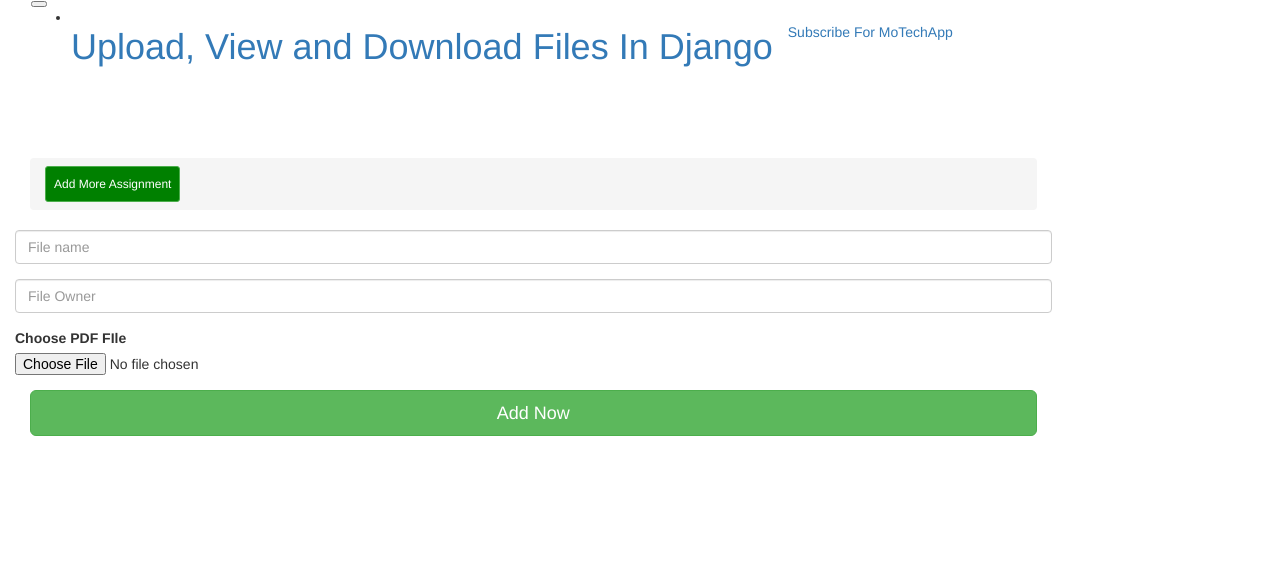
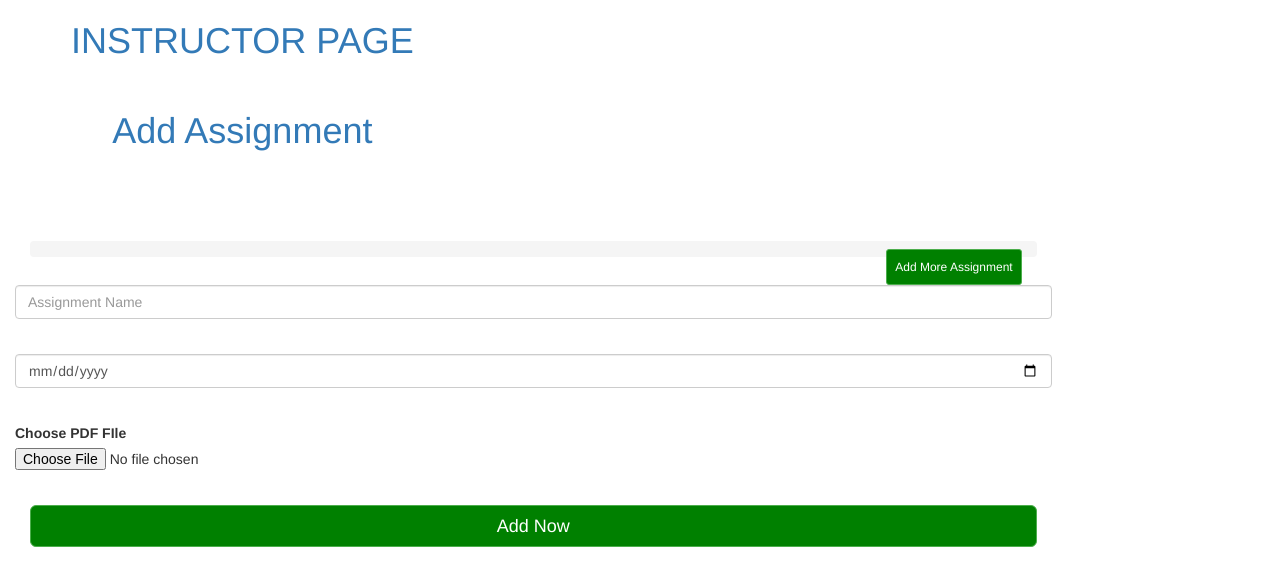
Before and after one commit to kabirulislam95/ClassWebsite, a Django app: page /myupload/ in a window 1280 px wide. Shown: the top 586 px of the page. Run offline with Django 3.2, Linux system fonts and the light colour scheme; some libraries are stand-ins or nearby versions.

Commit message:
fix the fifes for instructor

```diff
--- a/classweb/classweb/settings.py
+++ b/classweb/classweb/settings.py
@@ -158,4 +158,4 @@ EMAIL_HOST_USER = 'ikabirul1010@gmail.com'
 EMAIL_USE_TLS = True
 DEFAULT_FROM_EMAIL =  'ikabirul1010@gmail.com'
 EMAIL_PORT = 587
-EMAIL_HOST_PASSWORD = 'ForTecheria'
+EMAIL_HOST_PASSWORD = 'America007@'
--- a/classweb/classweb/urls.py
+++ b/classweb/classweb/urls.py
@@ -46,8 +46,8 @@ urlpatterns = [
     path('pelcon', views.PelconView.as_view(), name="pelcon"),
      path('pelcon2', views.PelconView2.as_view(), name="pelcon2"),
     path('myupload/', views.myUpload, name='myupload'),
-    path('upload/', views.uploadFile, name='upload'),
-    path('files/', views.FileView.as_view(), name='files'),
+    # path('upload/', views.uploadFile, name='upload'),
+    #path('files/', views.FileView.as_view(), name='files'),
     path('pelconUpload/', views.pelconUpload, name='pelconUpload'),
     path('activate/<uidb64>/<token>',VerificationView.as_view(), name='activate'),
 
--- a/classweb/classweb_app/views.py
+++ b/classweb/classweb_app/views.py
@@ -222,14 +222,14 @@ class DownloadFileView(View):
 
 
 
-class FileView(generic.ListView):
-    model = Files
-    template_name = 'file.html'
-    context_object_name = 'files'
-    paginate_by = 6
+# class FileView(generic.ListView):
+#     model = Files
+#     template_name = 'file.html'
+#     context_object_name = 'files'
+#     paginate_by = 6
 
-    def get_queryset(self):
-    	return Files.objects.order_by('-id')
+#     def get_queryset(self):
+#     	return Files.objects.order_by('-id')
 
 
 
@@ -239,20 +239,20 @@ def uploadForm(request):
 	return render(request, 'upload.html')
 
 
-def uploadFile(request):
-    if request.method == 'POST':
-        filename = request.POST['filename']
-        owner = request.POST['owner']
-        pdf = request.FILES['pdf']
-        cover = request.FILES['cover']
+# def uploadFile(request):
+#     if request.method == 'POST':
+#         filename = request.POST['filename']
+#         owner = request.POST['owner']
+#         pdf = request.FILES['pdf']
+#         # cover = request.FILES['cover']
 
-        a = Files(filename=filename, owner=owner, pdf=pdf, cover=cover)
-        a.save()
-        messages.success(request, 'Files Submitted successfully!')
-        return redirect('files')
-    else:
-    	messages.error(request, 'Files was not Submitted successfully!')
-    	return redirect('myupload')
+#         a = Files(filename=filename, owner=owner, pdf=pdf, cover=cover)
+#         a.save()
+#         messages.success(request, 'Files Submitted successfully!')
+#         return redirect('files')
+#     else:
+#     	messages.error(request, 'Files was not Submitted successfully!')
+#     	return redirect('myupload')
 
 
 
@@ -281,11 +281,11 @@ def myUpload(request):
 def pelconUpload(request):
 	if request.method == 'POST':
 		name = request.POST['name']
-		owner = request.POST['owner']
+		owner = request.POST.get('owner')
 		pdf = request.FILES['pdf']
-		cover = request.FILES['cover']
+		# cover = request.FILES['cover']
 
-		a = Pelcone(name=name, owner=owner, pdf=pdf, cover=cover)
+		a = Pelcone(name=name, owner=owner, pdf=pdf)
 		a.save()
 		messages.success(request, 'Files was Submitted successfully')
 		return redirect('pelcon')
--- a/classweb/templates/myUpload.html
+++ b/classweb/templates/myUpload.html
@@ -7,19 +7,17 @@
 
 <nav class="navbar navbar-expand-lg navbar-light bg-light fixed-top">
   <a class="navbar-brand" href="#"></a>
-  <button class="navbar-toggler" type="button" data-toggle="collapse" data-target="#navbarText" aria-controls="navbarText" aria-expanded="true" aria-label="Toggle navigation">
+  <!-- <button class="navbar-toggler" type="button" data-toggle="collapse" data-target="#navbarText" aria-controls="navbarText" aria-expanded="true" aria-label="Toggle navigation">
     <span class="navbar-toggler-icon"></span>
-  </button>
+  </button> -->
   <div class="collapse navbar-collapse" id="navbarText">
     <ul class="navbar-nav mr-auto">
-      <li class="nav-item active">
-        <a class="nav-link" href="#"><span class="sr-only">(current)</span></a>
-      </li>
-      <h1 class="text-primary">Upload, View and Download Files In Django</h1>
+
+      <h1 class="text-primary" style="text-align: center;">INSTRUCTOR PAGE</h1>
+      <br>
+      <h1 class="text-primary" style="text-align: center;">Add Assignment</h1>
     </ul>
-    <span class="navbar-text text-primary">
-      Subscribe For MoTechApp
-    </span>
+
   </div>
 </nav>
 <body id="bg">
@@ -37,11 +35,7 @@
     <div class="col-md-12 col-sm-12 col-xs-10">
             <!-- Breadcrumbs-->
             <ol class="breadcrumb">
-                <li class="breadcrumb-item">
-                    <a href="#"></a>
-
                     <a  class="btn btn-sm btn-success" href="{% url 'pelcon' %}" style="padding: 8px; float: right; text-decoration:none; background-color: green; color: white;">Add More Assignment</a>
-                </li>
             </ol>
              {% for message in messages %}
                         <div class="alert alert-{{ message.tags }} alert-dismissible" role="alert">
@@ -57,14 +51,16 @@
                 {% csrf_token %}
         <div class="form-group">
             <div class="row">
-                <div class="col"><input type="text" class="form-control" name="name" placeholder="File name" required="required"></div>
-            </div>
+                <div class="col"><input type="text" class="form-control" name="name" placeholder="Assignment Name" required="required"></div>
+                  <br>
+              </div>
         </div>
 
 
          <div class="form-group">
             <div class="row">
-                <div class="col"><input type="text" class="form-control" name="owner" placeholder="File Owner" required="required"></div>
+                <div class="col"><input type="date" class="form-control" name="due_date" placeholder="Due Date" required="required"></div>
+                <br>
             </div>
         </div>
 
@@ -89,7 +85,10 @@
 
 
         <div class="form-group">
-            <button type="submit" class="btn btn-success btn-lg btn-block" href="">Add Now</button>
+          <br>
+
+
+            <button type="submit" class="btn btn-success btn-lg btn-block" href="" style="padding: 8px; text-decoration:none; background-color: green; color: white;">Add Now</button>
         </div>
     </form>
 
@@ -171,10 +170,3 @@
 </body>
 
 </html>
-
-
-
-
-
-</body>
-</html>
```
Also changed, not shown: classweb/templates/pelcon.html (+11 -20 lines).
